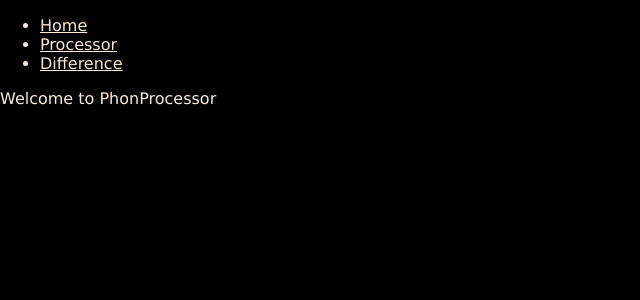
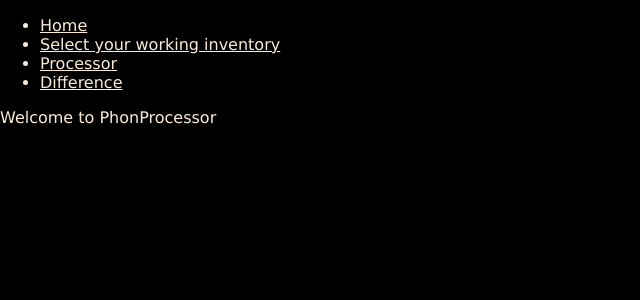
Before and after one commit to MarcinFort/phon_processor, a React (Create React App) app: page / in a window 1280 px wide. Shown: the top 300 px of the page, without its empty margins (0-640 px from the left). Built offline with nearby package versions, Linux system fonts and the light colour scheme.

Commit message:
Add the Inventory Picker to the Router

```diff
--- a/src/Header.js
+++ b/src/Header.js
@@ -6,6 +6,7 @@ export const Header = () => (
         <nav>
             <ul>
                 <li><Link to='/'>Home</Link></li>
+                <li><Link to='/inventory'>Select your working inventory</Link></li>
                 <li><Link to='/processor'>Processor</Link></li>
                 <li><Link to='/difference'>Difference</Link></li>
             </ul>
--- a/src/Main.js
+++ b/src/Main.js
@@ -1,5 +1,6 @@
 import React from 'react';
 import { Home } from './Home';
+import { PickInventory } from './PickInventory';
 import { PhonProcessor } from './PhonProcessor';
 import { Difference } from './Difference';
 import { Switch, Route } from 'react-router-dom';
@@ -8,6 +9,7 @@ export const Main = () => (
     <main>
       <Switch>
         <Route exact path='/' component={Home}/>
+        <Route path='/inventory' component={PickInventory}/>
         <Route path='/processor' component={PhonProcessor}/>
         <Route path='/difference' component={Difference}/>
       </Switch>
```
